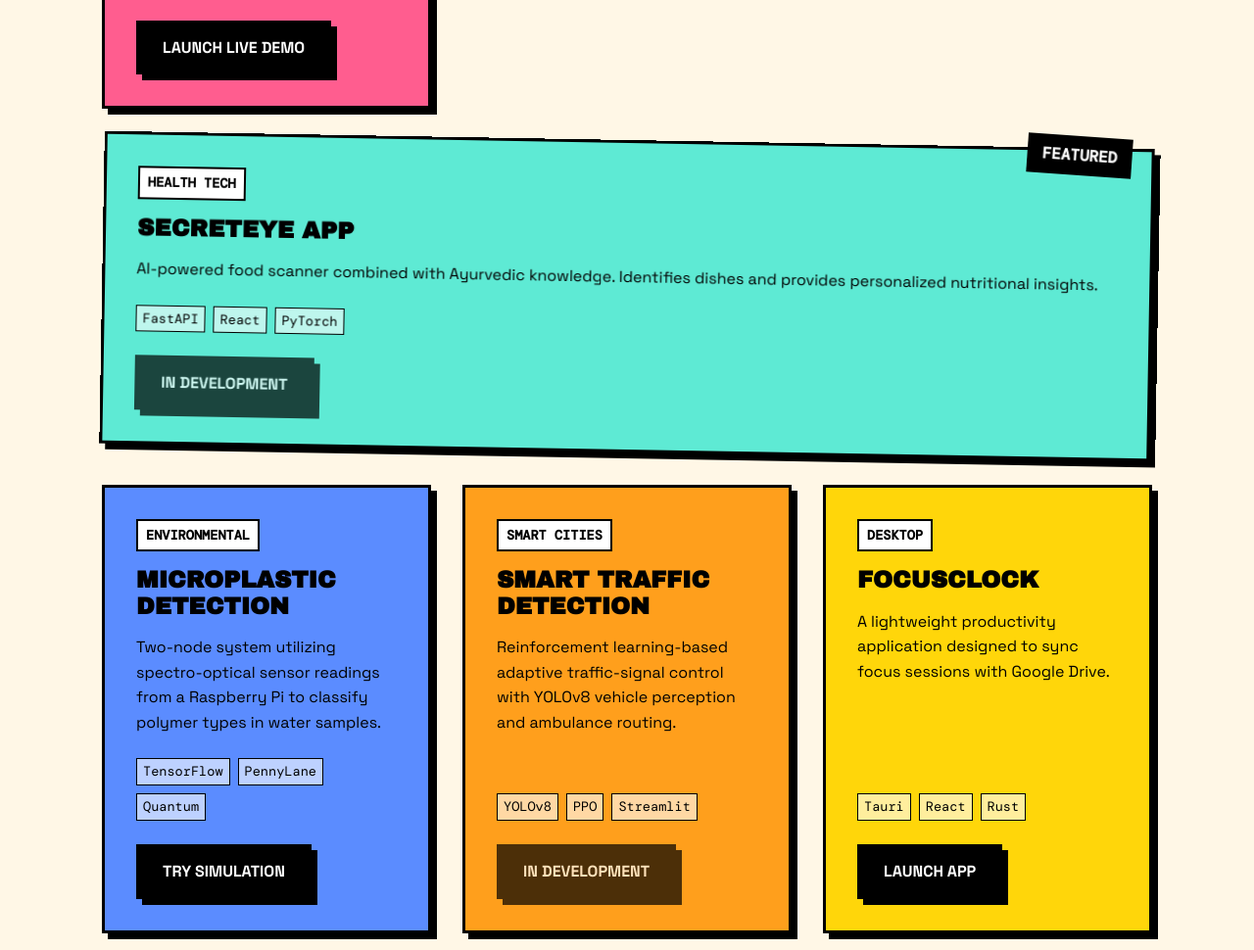
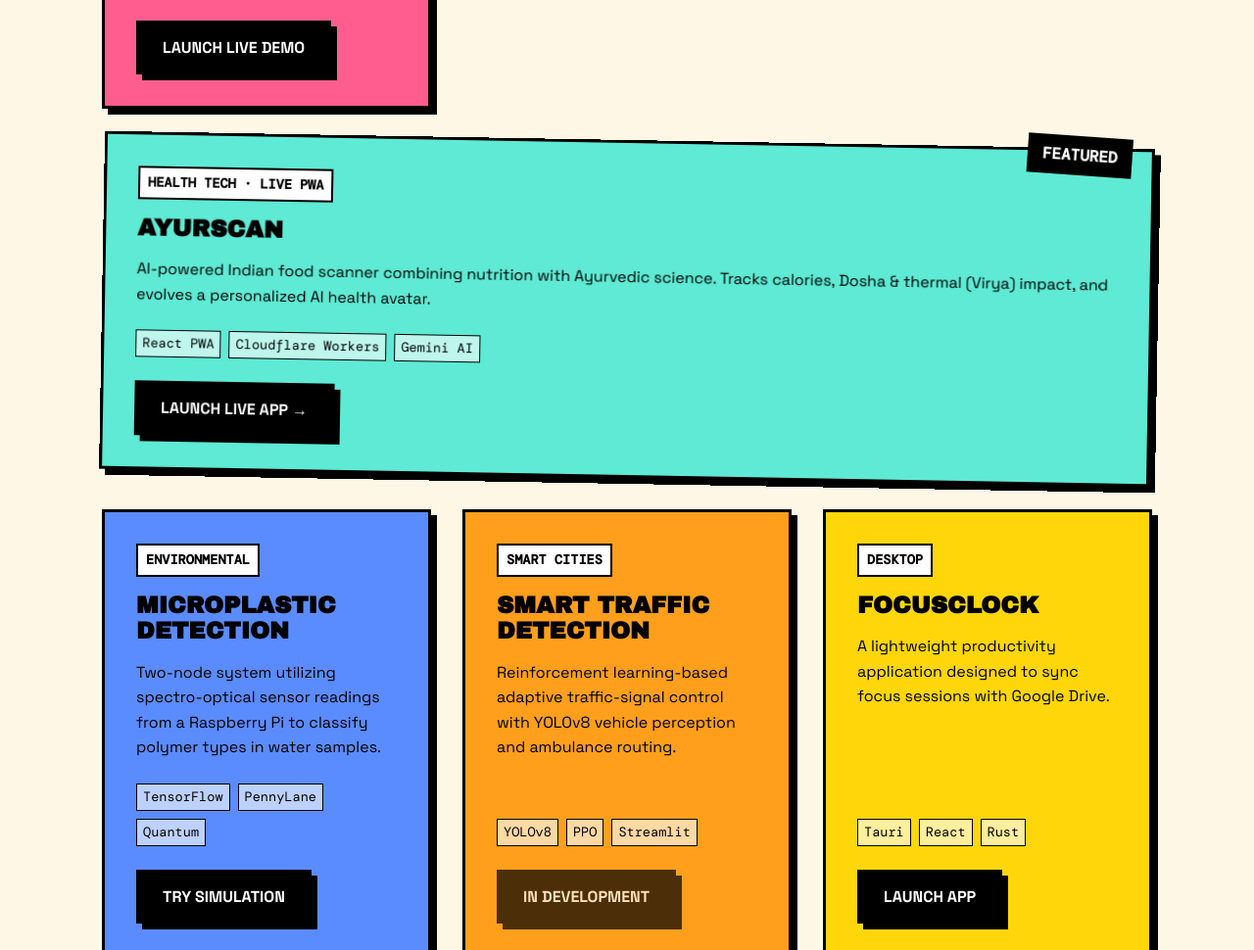
Before and after one commit to mananbd07/manan-engineering-lab, a plain HTML site: page index.html in a window 1280 px wide. Shown: the part 1662-2632 px from the top of the page at 98% size. Drawn offline with nearby package versions, Linux system fonts and the light colour scheme.

Commit message:
Changed the SceretEye development to AyurScan working link on CloudFlare

```diff
--- a/index.html
+++ b/index.html
@@ -88,18 +88,17 @@
                     <a href="https://deepfake-detection-demo.onrender.com/" target="_blank" rel="noopener noreferrer" class="btn btn-black">Launch Live Demo</a>
                 </article>
 
-                <!-- 2. SecretEye (Featured) -->
-                <article class="project-card bg-mint featured-card">
-                    <div class="featured-badge">FEATURED</div>
-                    <div class="tag">HEALTH TECH</div>
-                    <h3>SecretEye App</h3>
-                    <p>AI-powered food scanner combined with Ayurvedic knowledge. Identifies dishes and provides personalized nutritional insights.</p>
-                    <div class="tech-stack">
-                        <span>FastAPI</span><span>React</span><span>PyTorch</span>
-                    </div>
-                    <!-- SecretEye is currently in development, using # to keep it non-clickable -->
-                    <a href="#" class="btn btn-black" style="cursor: not-allowed; opacity: 0.7;">In Development</a>
-                </article>
+                <!-- 2. AyurScan (Featured) -->
+<article class="project-card bg-mint featured-card">
+    <div class="featured-badge">FEATURED</div>
+    <div class="tag">HEALTH TECH · LIVE PWA</div>
+    <h3>AyurScan</h3>
+    <p>AI-powered Indian food scanner combining nutrition with Ayurvedic science. Tracks calories, Dosha &amp; thermal (Virya) impact, and evolves a personalized AI health avatar.</p>
+    <div class="tech-stack">
+        <span>React PWA</span><span>Cloudflare Workers</span><span>Gemini AI</span>
+    </div>
+    <a href="/ayurscan/" class="btn btn-black">Launch Live App →</a>
+</article>
 
                 <!-- 3. Microplastic -->
                 <article class="project-card bg-blue">
```
